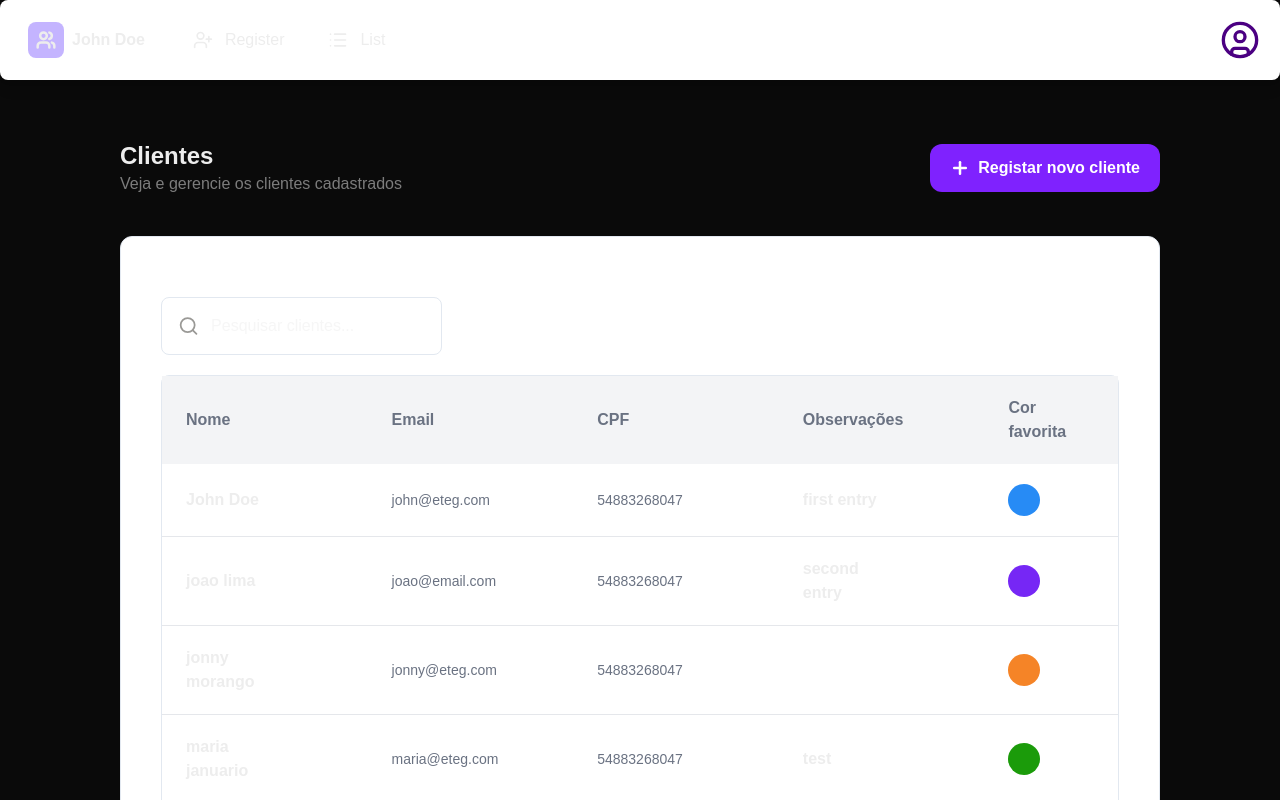
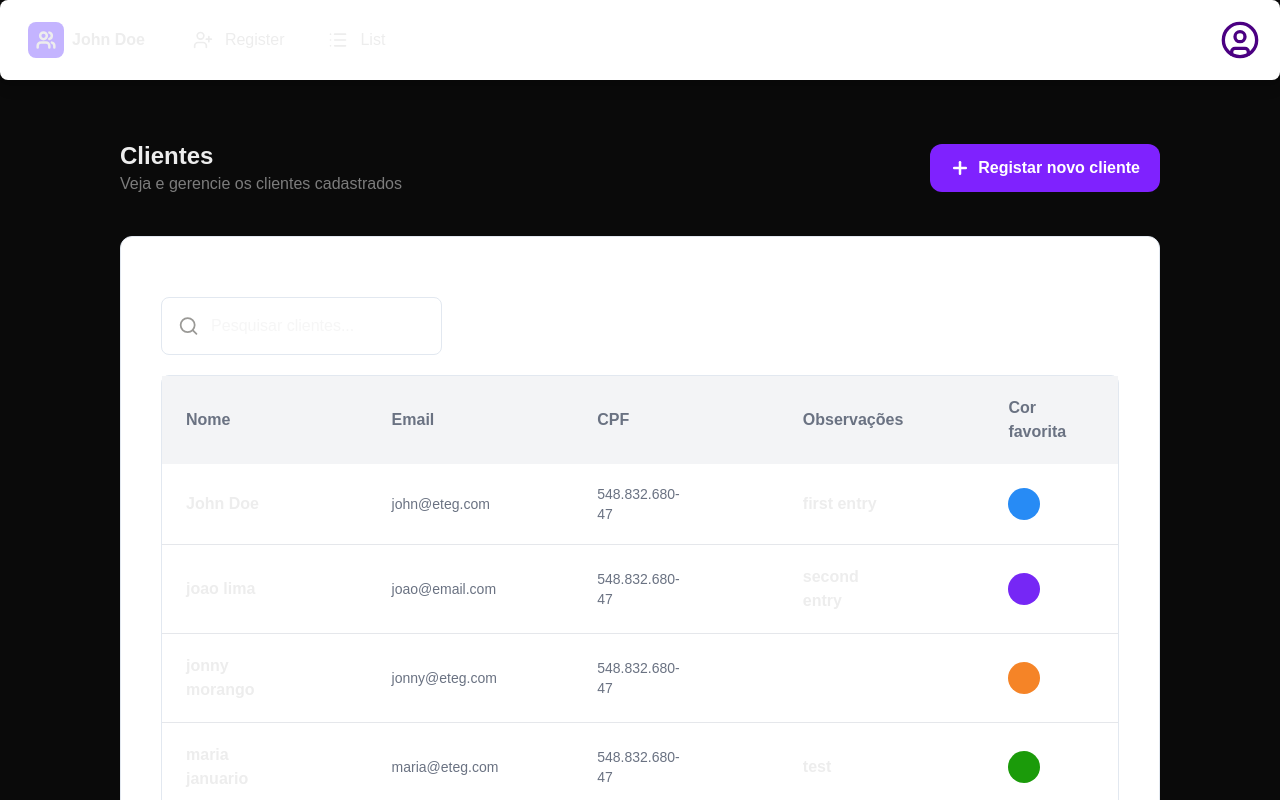
Before and after one commit to joanun3s2/eteg, a Next.js app in the folder web/: page /list in a window 1280 px wide. Shown: the top 800 px of the page. Built offline with nearby package versions, Linux system fonts and the light colour scheme.

Commit message:
added CPF formatting

```diff
--- a/web/app/(pages)/list/client-list-item.tsx
+++ b/web/app/(pages)/list/client-list-item.tsx
@@ -1,3 +1,5 @@
+import { formatCPF } from '@/utils/formatters';
+
 type ClientListItemProps = {
   id: string;
   fullname: string;
@@ -12,7 +14,7 @@ export default function ClientListItem(item: ClientListItemProps) {
     <div className='grid grid-cols-1 md:grid-cols-5 justify-between items-center py-2 w-full gap-30 px-6 py-5'>
       <p className='font-bold'>{item.fullname}</p>
       <p className='text-gray-500 text-sm'>{item.email}</p>
-      <p className='text-gray-500 text-sm'>{item.cpf}</p>
+      <p className='text-gray-500 text-sm'>{formatCPF(item.cpf)}</p>
 
       <p className='font-bold'>{item.observations}</p>
 
--- a/web/app/(pages)/register/register-form.tsx
+++ b/web/app/(pages)/register/register-form.tsx
@@ -5,8 +5,9 @@ import FormButton from '@/components/ui/form-button';
 import FormInput from '@/components/ui/form-input';
 import { zodResolver } from '@hookform/resolvers/zod';
 import { Save } from 'lucide-react';
-import { useForm } from 'react-hook-form';
+import { Controller, useForm } from 'react-hook-form';
 import z from 'zod';
+import { formatCPF } from '@/utils/formatters';
 
 const createClientSchema = z.object({
   fullname: z.string().min(3, 'O nome deve ter no mínimo 3 caracteres'),
@@ -23,6 +24,7 @@ export default function RegisterForm() {
     register,
     handleSubmit,
     reset,
+    control,
     formState: { errors, isValid },
   } = useForm<CreateClientData>({
     resolver: zodResolver(createClientSchema),
@@ -30,6 +32,8 @@ export default function RegisterForm() {
   });
 
   async function onSubmit(data: CreateClientData) {
+    // a better solution could be implemented if I had more time :P
+    data.cpf = data.cpf.replace(/\D/g, '').slice(0, 11);
     console.log(data);
     reset();
   }
@@ -57,12 +61,26 @@ export default function RegisterForm() {
         error={errors.email?.message}
       />
 
-      <FormInput
+      <Controller
+        control={control}
+        name='cpf'
+        render={({ field }) => (
+          <FormInput
+            label='CPF'
+            mandatory={true}
+            {...register('cpf', { required: true })}
+            error={errors.cpf?.message}
+            value={formatCPF(field.value || '')}
+          />
+        )}
+      />
+
+      {/* <FormInput
         label='CPF'
         mandatory={true}
         {...register('cpf', { required: true })}
         error={errors.cpf?.message}
-      />
+      /> */}
 
       <ColorInput label='Cor favorita' {...register('favoriteColor')} />
 
--- /dev/null
+++ b/web/utils/formatters.ts
@@ -0,0 +1,9 @@
+function formatCPF(value: string) {
+  return value
+    .replace(/\D/g, '')
+    .replace(/(\d{3})(\d)/, '$1.$2')
+    .replace(/(\d{3})(\d)/, '$1.$2')
+    .replace(/(\d{3})(\d{1,2})$/, '$1-$2');
+}
+
+export { formatCPF };
```
